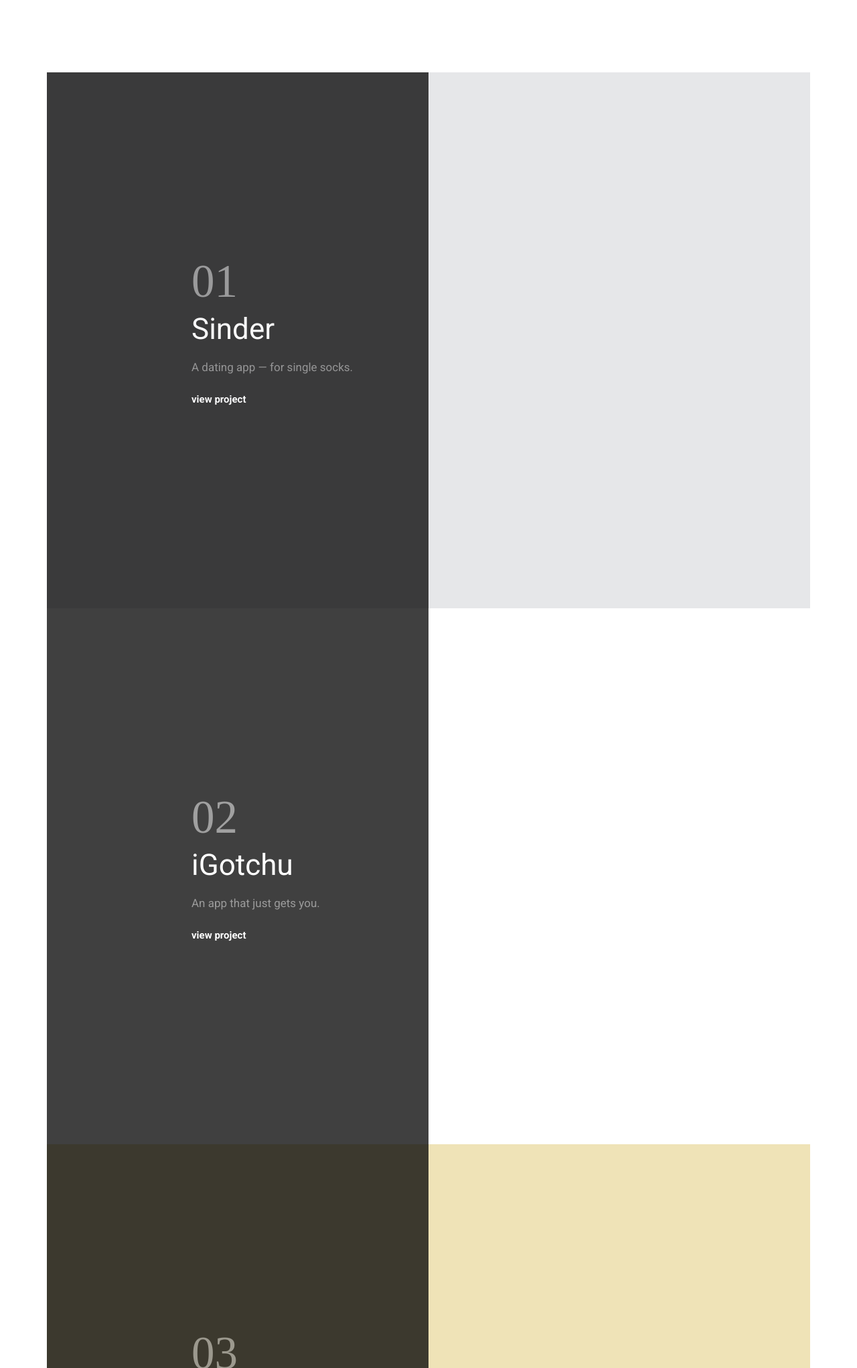
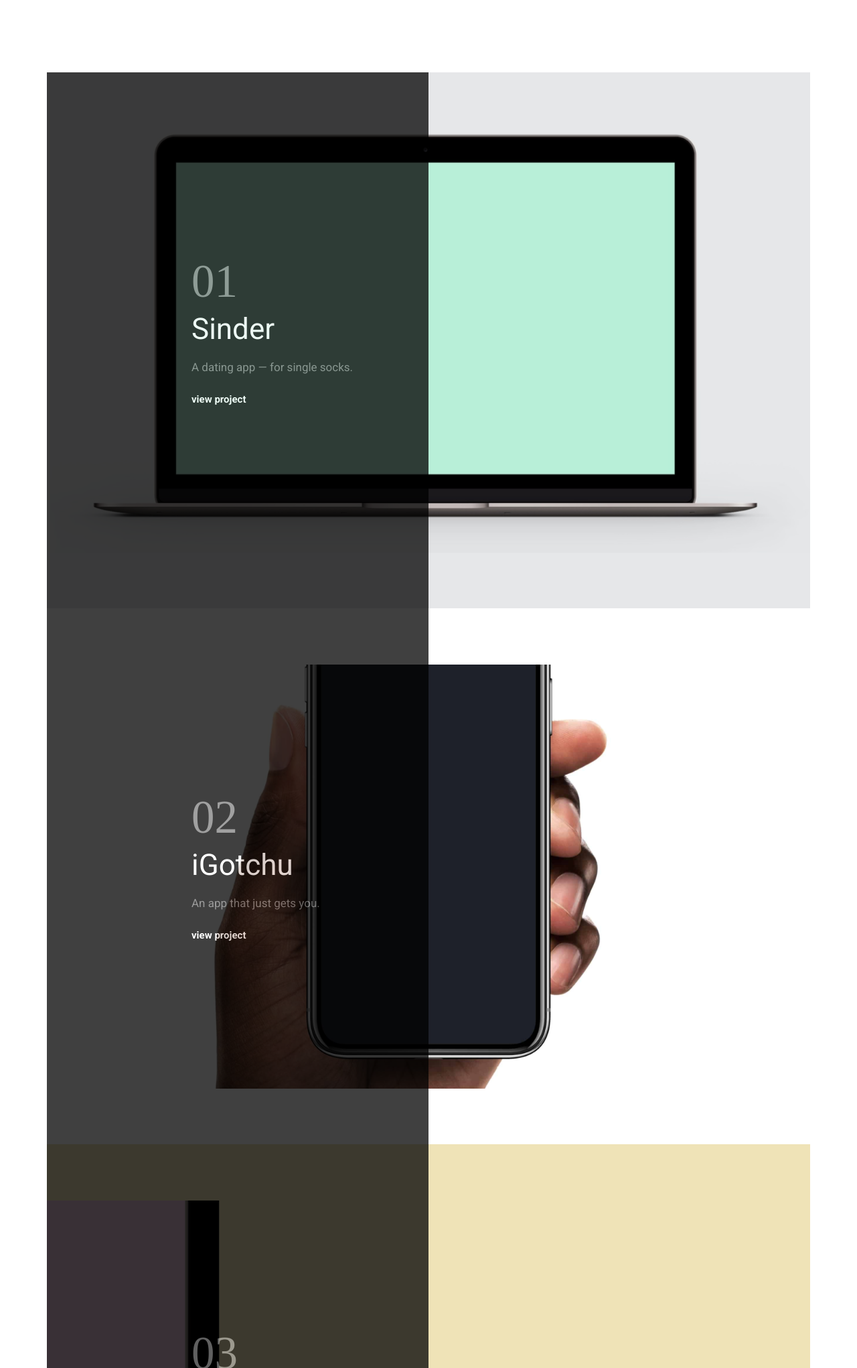
Before and after one commit to NikaBelyakova/My-Portfolio, a plain HTML site: page index.html in a window 1280 px wide. Shown: the part 758-2800 px from the top of the page at 67% size. Drawn offline with Linux system fonts and the light colour scheme; the site is published under a folder, as on GitHub Pages, so addresses that start at the root find nothing.

Commit message:
changed path to img

```diff
--- a/css/style.css
+++ b/css/style.css
@@ -280,7 +280,7 @@ body {
 
 .section1 {
   min-height: 100vh;
-  background-image: url(/img/section1.png);
+  background-image: url(../img/section1.png);
   background-color: #e6e7e9;
   display: -webkit-box;
   display: -ms-flexbox;
@@ -289,7 +289,7 @@ body {
 
 .section2 {
   min-height: 100vh;
-  background-image: url(/img/section2.png);
+  background-image: url(../img/section2.png);
   background-color: #ffffff;
   display: -webkit-box;
   display: -ms-flexbox;
@@ -298,7 +298,7 @@ body {
 
 .section3 {
   min-height: 100vh;
-  background-image: url(/img/section3.png);
+  background-image: url(../img/section3.png);
   background-color: #efe3b7;
   display: -webkit-box;
   display: -ms-flexbox;
```
